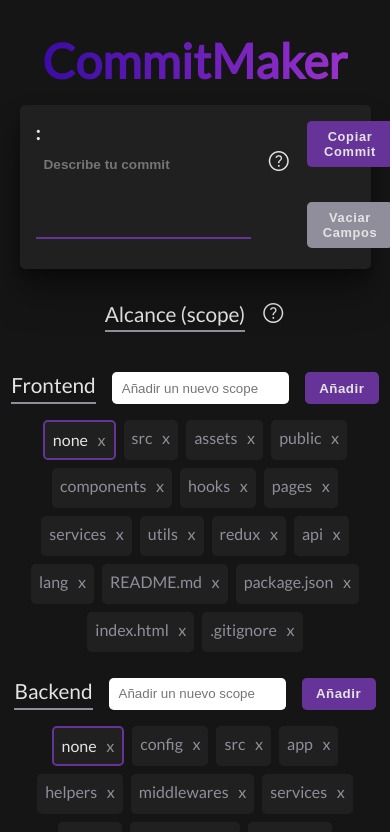
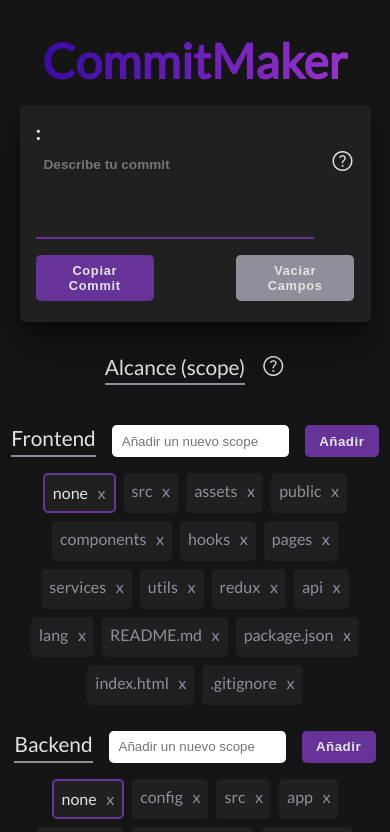
Before and after one commit to JosueEC/CommitsMaker, a React (Vite) app: page / in a window 390 px wide. Shown: the top 832 px of the page. Built offline with nearby package versions, Linux system fonts and the light colour scheme.

Commit message:
feat(components): 📱 Addition of the responsive design to the ViewerCommit component.

```diff
--- a/src/components/ViewerCommit/ViewerCommit.css
+++ b/src/components/ViewerCommit/ViewerCommit.css
@@ -1,5 +1,4 @@
 .viewerCommit {
-  /* border: solid 2px var(--label); */
   background-color: var(--element-black);
   box-shadow: var(--shadow-elevation-high);
   padding: 1rem;
@@ -20,13 +19,11 @@
 }
 
 .containerCommit {
-  /* border: solid 2px var(--label); */
   width: 80%;
   height: fit-content;
 }
 
 .copyComponent {
-  /* border: solid 2px var(--label); */
   text-align: center;
 }
 
@@ -62,3 +59,18 @@
 .distinct:hover {
   color: yellow;
 }
+
+/* Movil */
+@media screen and (max-width: 767px) {
+  .viewerCommit {
+    flex-direction: column;
+  }
+
+  .containerCommit {
+    width: 100%;
+  }
+
+  .copyComponent {
+    display: flex;
+  }
+}
```
